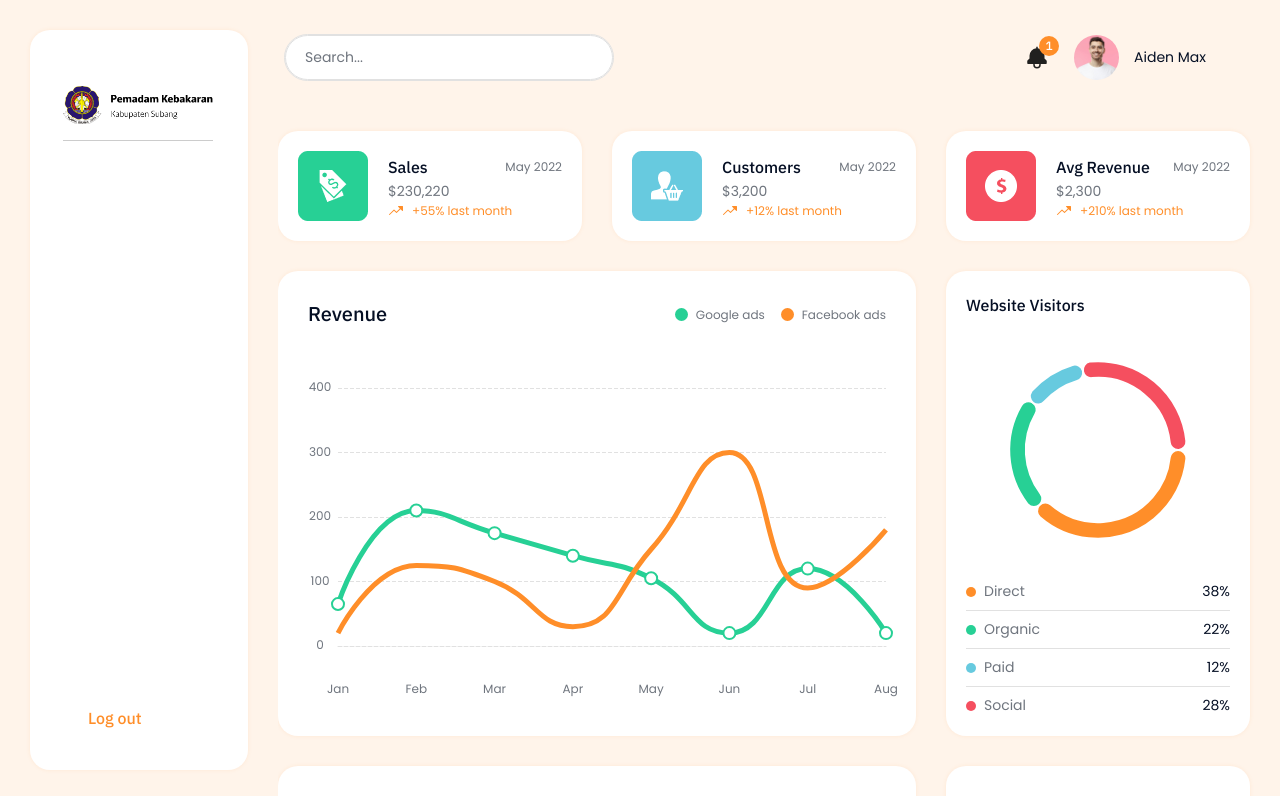
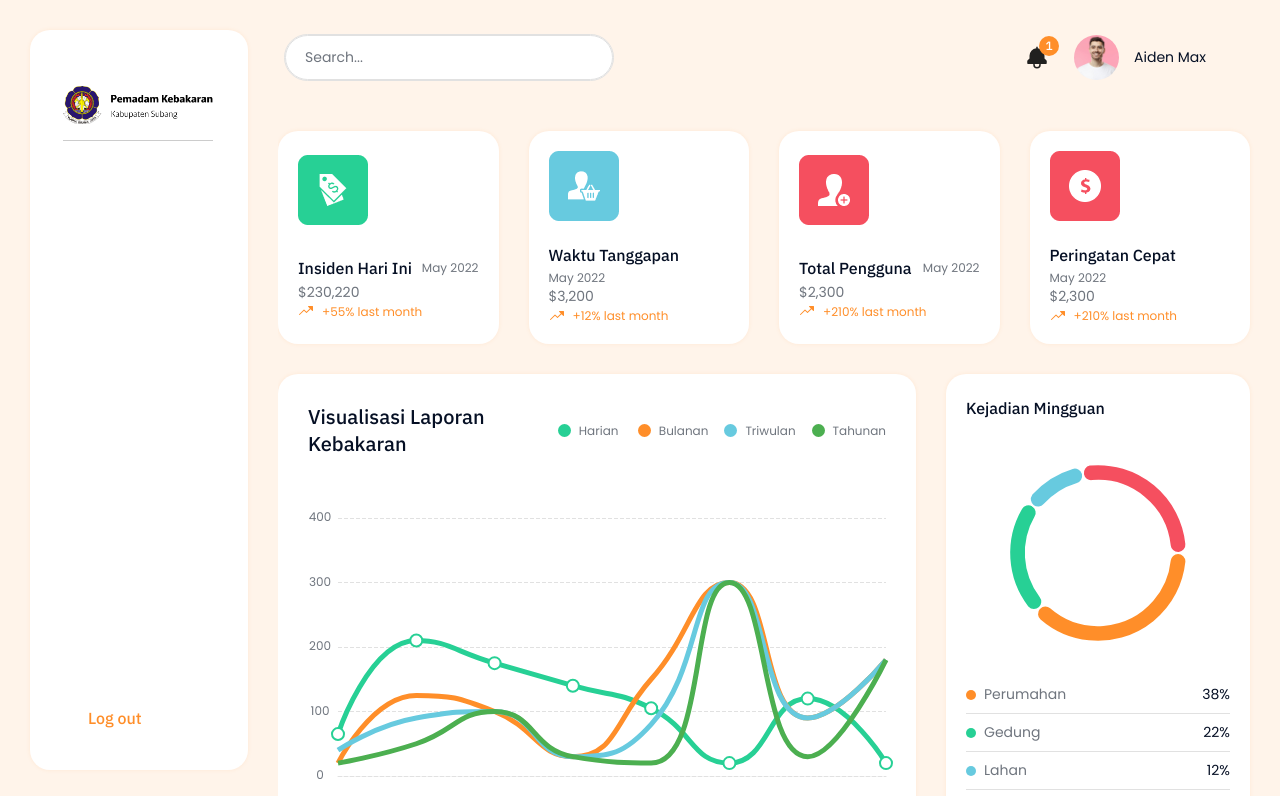
Before and after one commit to jamilah1504/Web-Damkar, a React (Vite) app: page /admin in a window 1280 px wide. Shown: the top 796 px of the page. Built offline with nearby package versions, Linux system fonts and the light colour scheme; some icons are missing.

Commit message:
FE dashboard admin

```diff
--- a/package.json
+++ b/package.json
@@ -17,10 +17,11 @@
     "@mui/material": "^5.15.14",
     "@mui/x-data-grid": "^7.2.0",
     "@mui/x-data-grid-generator": "^7.2.0",
-    "axios": "^1.12.2",
+    "axios": "^1.13.0",
     "dayjs": "^1.11.10",
     "echarts": "^5.5.0",
     "echarts-for-react": "^3.0.2",
+    "material": "^0.9.24",
     "material-ui-popup-state": "^5.1.0",
     "react": "^18.2.0",
     "react-dom": "^18.2.0",
--- a/src/components/sections/dashboard/Home/Sales/Revenue/Revenue.tsx
+++ b/src/components/sections/dashboard/Home/Sales/Revenue/Revenue.tsx
@@ -8,11 +8,18 @@ const Revenue = (): ReactElement => {
   const theme = useTheme();
   const chartRef = useRef<EChartsReactCore | null>(null);
 
-  const lineChartColors = [theme.palette.secondary.main, theme.palette.primary.main];
+  const lineChartColors = [
+    theme.palette.secondary.main,
+    theme.palette.primary.main,
+    theme.palette.info.main,
+    theme.palette.success.main,
+  ];
 
   const legendData = [
-    { name: 'Google ads', icon: 'circle' },
-    { name: 'Facebook ads', icon: 'circle' },
+    { name: 'Harian', icon: 'circle' },
+    { name: 'Bulanan', icon: 'circle' },
+    { name: 'Triwulan', icon: 'circle' },
+    { name: 'Tahunan', icon: 'circle' },
   ];
 
   const seriesData: LineSeriesOption[] = [
@@ -22,7 +29,7 @@ const Revenue = (): ReactElement => {
       type: 'line',
       smooth: true,
       color: lineChartColors[0],
-      name: 'Google ads',
+      name: 'Harian',
       legendHoverLink: true,
       showSymbol: true,
       symbolSize: 12,
@@ -36,7 +43,35 @@ const Revenue = (): ReactElement => {
       type: 'line',
       smooth: true,
       color: lineChartColors[1],
-      name: 'Facebook ads',
+      name: 'Bulanan',
+      legendHoverLink: true,
+      showSymbol: false,
+      symbolSize: 12,
+      lineStyle: {
+        width: 5,
+      },
+    },
+    {
+      id: 3,
+      data: [40, 90, 100, 30, 80, 300, 90, 180],
+      type: 'line',
+      smooth: true,
+      color: lineChartColors[2],
+      name: 'Triwulan',
+      legendHoverLink: true,
+      showSymbol: false,
+      symbolSize: 12,
+      lineStyle: {
+        width: 5,
+      },
+    },
+    {
+      id: 4,
+      data: [20, 50, 100, 30, 20, 300, 30, 180],
+      type: 'line',
+      smooth: true,
+      color: lineChartColors[3],
+      name: 'Tahunan',
       legendHoverLink: true,
       showSymbol: false,
       symbolSize: 12,
@@ -57,8 +92,10 @@ const Revenue = (): ReactElement => {
   };
 
   const [revenueAdType, setRevenueAdType] = useState<any>({
-    'Google ads': false,
-    'Facebook ads': false,
+    'Harian': false,
+    'Bulanan': false,
+    'Triwulan': false,
+    'Tahunan': false,
   });
 
   const toggleClicked = (name: string) => {
@@ -85,7 +122,7 @@ const Revenue = (): ReactElement => {
         padding={3.75}
       >
         <Typography variant="h5" color="text.primary">
-          Revenue
+          Visualisasi Laporan Kebakaran
         </Typography>
         <Stack direction="row" gap={2}>
           {Array.isArray(seriesData) &&
--- a/src/components/sections/dashboard/Home/Sales/TopSellingProduct/TopSellingProduct.tsx
+++ b/src/components/sections/dashboard/Home/Sales/TopSellingProduct/TopSellingProduct.tsx
@@ -20,7 +20,7 @@ import { currencyFormat } from 'helpers/format-functions';
 const columns: GridColDef<DataRow>[] = [
   {
     field: 'id',
-    headerName: 'ID',
+    headerName: 'NO',
   },
   {
     field: 'product',
@@ -93,7 +93,6 @@ const TopSellingProduct = (): ReactElement => {
   const visibleColumns = useMemo(
     () =>
       columns
-        .filter((column) => column.field !== 'id')
         .map((column) => {
           if (column.field === 'refunds') {
             return {
@@ -137,7 +136,7 @@ const TopSellingProduct = (): ReactElement => {
         gap={3.75}
       >
         <Typography variant="h5" color="text.primary">
-          Top Selling Product
+          Tabel Lokasi Rawan
         </Typography>
         <TextField
           variant="filled"
@@ -169,11 +168,6 @@ const TopSellingProduct = (): ReactElement => {
           rowSelection={false}
           initialState={{
             pagination: { paginationModel: { pageSize: 5, page: 0 } },
-            columns: {
-              columnVisibilityModel: {
-                id: false,
-              },
-            },
           }}
           pageSizeOptions={[5]}
           onResize={() => {
--- a/src/components/sections/dashboard/Home/Sales/WebsiteVisitors/WebsiteVisitors.tsx
+++ b/src/components/sections/dashboard/Home/Sales/WebsiteVisitors/WebsiteVisitors.tsx
@@ -8,17 +8,17 @@ const WebsiteVisitors = (): ReactElement => {
   const theme = useTheme();
 
   const seriesData: PieDataItemOption[] = [
-    { value: 6840, name: 'Direct' },
-    { value: 3960, name: 'Organic' },
-    { value: 2160, name: 'Paid' },
-    { value: 5040, name: 'Social' },
+    { value: 6840, name: 'Perumahan' },
+    { value: 3960, name: 'Gedung' },
+    { value: 2160, name: 'Lahan' },
+    { value: 5040, name: 'Lain-lain' },
   ];
 
   const legendData = [
-    { name: 'Direct', icon: 'circle' },
-    { name: 'Organic', icon: 'circle' },
-    { name: 'Paid', icon: 'circle' },
-    { name: 'Social', icon: 'circle' },
+    { name: 'Perumahan', icon: 'circle' },
+    { name: 'Gedung', icon: 'circle' },
+    { name: 'Lahan', icon: 'circle' },
+    { name: 'Lain-lain', icon: 'circle' },
   ];
 
   const pieChartColors = [
@@ -39,10 +39,10 @@ const WebsiteVisitors = (): ReactElement => {
     }
   };
   const [visitorType, setVisitorType] = useState<any>({
-    Direct: false,
-    Organic: false,
-    Paid: false,
-    Social: false,
+    Perumahan: false,
+    Gedung: false,
+    Lahan: false,
+    Lain: false,
   });
 
   const toggleClicked = (name: string) => {
@@ -66,7 +66,7 @@ const WebsiteVisitors = (): ReactElement => {
       }}
     >
       <Typography variant="subtitle1" color="text.primary" p={2.5}>
-        Website Visitors
+        Kejadian Mingguan
       </Typography>
       <Stack direction={{ xs: 'column', sm: 'row', md: 'column' }}>
         <Stack direction="row" justifyContent="center" flex={'1 1 0%'}>
--- a/src/components/sections/dashboard/Home/Sales/WebsiteVisitors/WebsiteVisitorsChart.tsx
+++ b/src/components/sections/dashboard/Home/Sales/WebsiteVisitors/WebsiteVisitorsChart.tsx
@@ -33,7 +33,7 @@ const WebsiteVisitorsChart = ({
       },
       series: [
         {
-          name: 'Website Visitors',
+          name: 'Kejadian Mingguan',
           type: 'pie',
           radius: ['65%', '80%'],
           avoidLabelOverlap: true,
--- a/src/data/sale-info-data.ts
+++ b/src/data/sale-info-data.ts
@@ -1,6 +1,7 @@
 import avgRevenue from 'assets/sale-info/avg-revenue.png';
 import customers from 'assets/sale-info/customers.png';
 import sales from 'assets/sale-info/sales.png';
+import followers from 'assets/sale-info/followers.png';
 
 interface SaleInfoData {
   id: number;
@@ -15,7 +16,7 @@ export const saleInfoData: SaleInfoData[] = [
   {
     id: 1,
     image: sales,
-    title: 'Sales',
+    title: 'Insiden Hari Ini',
     sales: 230220,
     increment: 55,
     date: 'May 2022',
@@ -23,15 +24,23 @@ export const saleInfoData: SaleInfoData[] = [
   {
     id: 2,
     image: customers,
-    title: 'Customers',
+    title: 'Waktu Tanggapan',
     sales: 3200,
     increment: 12,
     date: 'May 2022',
   },
   {
     id: 3,
+    image: followers,
+    title: 'Total Pengguna',
+    sales: 2300,
+    increment: 210,
+    date: 'May 2022',
+  },
+  {
+    id: 4,
     image: avgRevenue,
-    title: 'Avg Revenue',
+    title: 'Peringatan Cepat',
     sales: 2300,
     increment: 210,
     date: 'May 2022',
```
Also changed, not shown: 1 other file (tests, documents, lock files or other folders).
